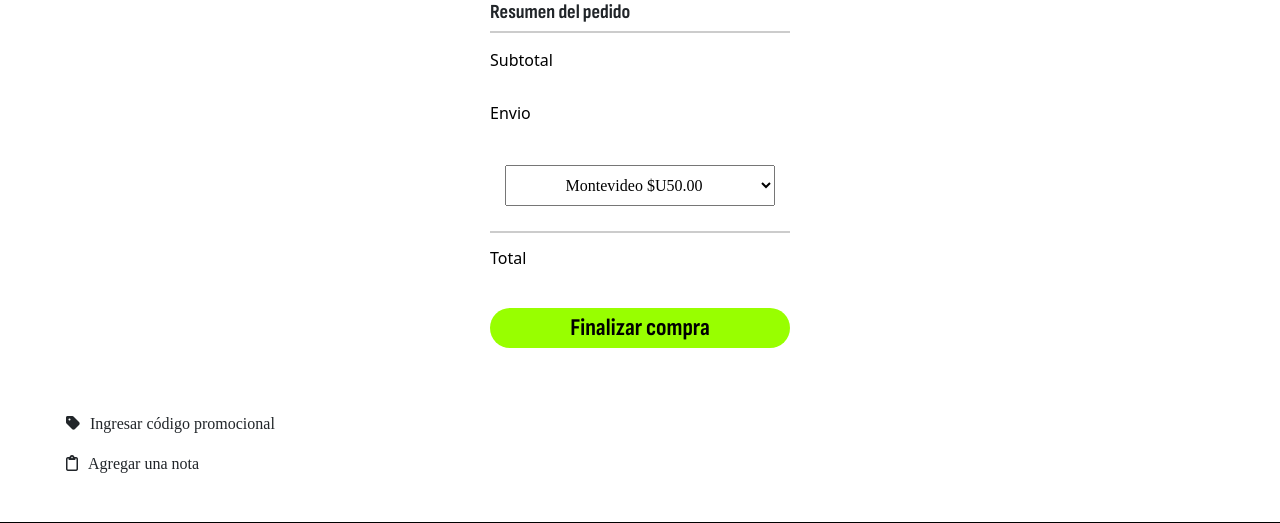
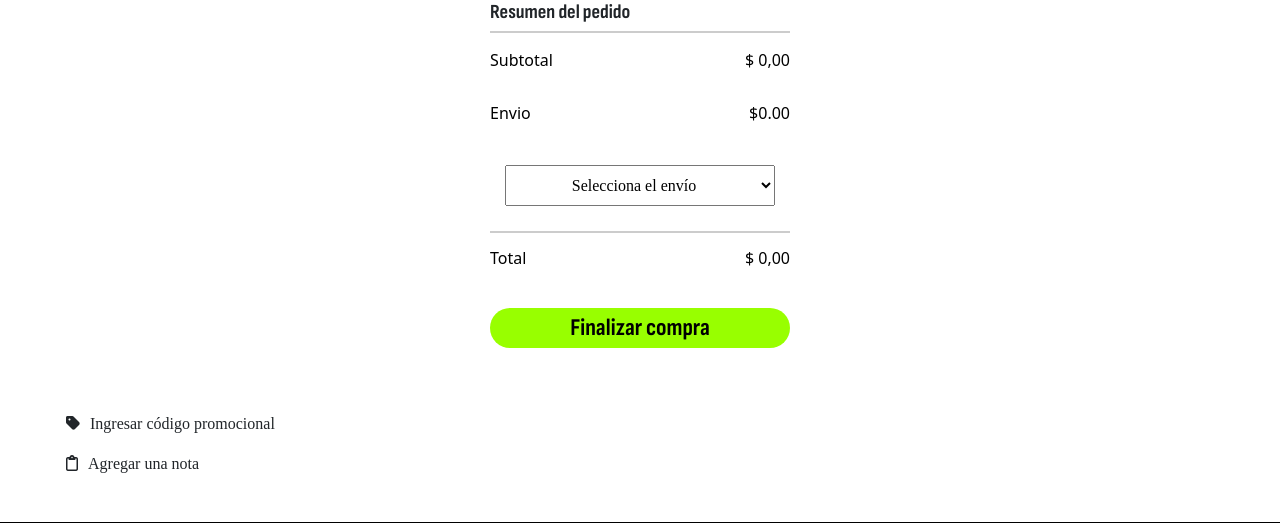
Before and after one commit to elEmperadorAlejandroMagno/FDM-flask, a Flask app: page /cart-page in a window 1280 px wide. Shown: the part 212-735 px from the top of the page. Run offline with Flask 3, Linux system fonts and the light colour scheme; parts of the project's set-up code (start-up, migrations or seed data) failed here and were passed over; some libraries are stand-ins or nearby versions; some web fonts are replaced.

Commit message:
funcitonalidad de cart y cart-page casi terminado. Falta quitar producto

```diff
--- a/static/css/cart.css
+++ b/static/css/cart.css
@@ -178,11 +178,11 @@ p i {
 
 @font-face {
   font-family: Oswald;
-  src: url(../static/fonts/Oswald-VariableFont_wght.ttf);
+  src: url(../fonts/Oswald-VariableFont_wght.ttf);
 }
 @font-face {
   font-family: SofiaSans;
-  src: url(../static/fonts/SofiaSansCondensed-VariableFont_wght.ttf);
+  src: url(../fonts/SofiaSansCondensed-VariableFont_wght.ttf);
 }
 @font-face {
   font-family: SofiaSansBold;
--- a/static/js/utils.js
+++ b/static/js/utils.js
@@ -1,4 +1,4 @@
-export function drawCart(cart) {
+export function drawCartModal(cart) {
   const cartTable = document.querySelector('.table-body');
   const CART_ITEM = cart.map(item => `
     <tr class="white-space"></tr>
@@ -21,6 +21,31 @@ export function drawCart(cart) {
     `).join('');
   cartTable.innerHTML = CART_ITEM;
 }
+
+export function drawCartPage(cart) {
+  const cartTable = document.querySelector('.table-body-2');
+  const CART_ITEM = cart.map(item => `
+    <tr class="white-space"></tr>
+      <tr scope="row" class="table-item">
+        <td class="img-td">
+          <img src="${item.image}" alt="${item.title}">
+        </td>
+        <td class="align-top info-item">
+          <h3>${item.title}</h3>
+          <p>${formatCurrency(item.price)}</p>
+        </td>
+        <td class="align-top num-item"><input type="number" value="${item.quantity}"></td>
+        <td class="align-top price-pack">${formatCurrency(item.price * item.quantity)}</td>
+        <td class="align-top">
+          <button class="btn-danger"><i class="fa-solid fa-trash-can"></i></button>
+        </td>
+      </tr>
+      <tr class="white-space"></tr>
+      <tr class="table-group-divider"></tr>
+    `).join('');
+    cartTable.innerHTML = CART_ITEM;
+}
+
 export function formatCurrency(value) {
   return new Intl.NumberFormat('es-UY', {
     style: 'currency',
@@ -28,6 +53,14 @@ export function formatCurrency(value) {
   }).format(value);
 }
 
+export function parseCurrency(value) {
+  if (typeof value === 'number') {
+    return value;
+  }
+  return parseFloat(value.replace(/[^0-9.-]+/g,""));
+}
+
+
 export function drawSubtotal () {
   let subtotal = localStorage.getItem('cartSubtotal', 0);
   let cartSubtotal = document.querySelector('.cart-subtotal');
--- a/templates/base.html
+++ b/templates/base.html
@@ -117,7 +117,7 @@
 </div>
 </body>
 <script type="module">
-  import { drawCart, formatCurrency, drawSubtotal } from '../static/js/utils.js';
+  import { drawCartModal, formatCurrency, drawSubtotal } from '../static/js/utils.js';
 document.addEventListener('DOMContentLoaded', function() {
 // Adapted from https://stackoverflow.com/a/10162353
   const html = '<!DOCTYPE ' +
@@ -150,9 +150,8 @@ document.addEventListener('DOMContentLoaded', function() {
   const CART = JSON.parse(localStorage.getItem('cart')) || [];
 
   let currentCount = localStorage.getItem('cartCount') || 0;
-  console.log(currentCount);
   document.querySelector('.cart-count').textContent = currentCount;
-  drawCart(CART);
+  drawCartModal(CART);
   drawSubtotal();
 
   const flexContainer = document.querySelector('.flex-container');
--- a/templates/cart.html
+++ b/templates/cart.html
@@ -15,27 +15,8 @@
                     <th scope="col"></th>
                     <th scope="col"></th>
                   </thead>
-                  <tbody class="table-group-divider">
-                    {% for item in cart %}
-                      <tr class="white-space"></tr>
-                      <tr scope="row" class="table-item">
-                        <td class="img-td">
-                          <img src="{{ item.image }}" alt="{{ item.title }}">
-                        </td>
-                        <td class="align-top info-item">
-                          <h3>{{ item.title }}</h3>
-                          <p>{{ item.price | uru }}</p>
-                        </td>
-                        <td class="align-top num-item"><input type="number" value="{{ item.quantity }}"></td>
-                        <td class="align-top price-pack">{{ item.price | uru }} x {{ item.quantity }}</td>
-                        </td>
-                        <td class="align-top">
-                          <button class="btn-danger"><i class="fa-solid fa-trash-can"></i></button>
-                        </td>
-                      </tr>
-                      <tr class="white-space"></tr>
-                      <tr class="table-group-divider"></tr>
-                    {% endfor %}
+                  <tbody class="table-group-divider table-body-2">
+                    <!-- Productos en el carrito -->
                   </tbody>
                 </table>
               </div>
@@ -54,14 +35,16 @@
                   </tr>
                   <tr>
                       <td>Envio</td>
-                      <td id="envio"></td>
+                      <td id="envio">$0.00</td>
                   </tr>
                   <tr>
                       <td colspan="2" class="envio">
-                          <select name="envio" id="envio">
-                              <option value="{{ 50 | uru }}">Montevideo {{ 50 | uru }}</option>
-                              <option value="{{ 50 | uru }}">Ciudad de la Costa {{ 50 | uru }}</option>
-                              <option value="{{ 0 | uru }}">Resto del país $(según la compañía de envio)</option>
+                          <select name="envio" id="inputEnvio">
+                              <option value="0" selected disabled>Selecciona el envío</option>
+                              <option value="50">Montevideo {{ 50 | uru }}</option>
+                              <option value="50">Ciudad de la Costa {{ 50 | uru }}</option>
+                              <option value="0">Retiro del lugar</option>
+                              <option value="0">Resto del país $(según la compañía de envio)</option>
                           </select>
                       </td>
                   </tr>
@@ -103,12 +86,18 @@
   <link href="https://cdn.jsdelivr.net/npm/bootstrap@5.3.3/dist/css/bootstrap.min.css" rel="stylesheet" integrity="sha384-QWTKZyjpPEjISv5WaRU9OFeRpok6YctnYmDr5pNlyT2bRjXh0JMhjY6hW+ALEwIH" crossorigin="anonymous">
   <script src="https://cdn.jsdelivr.net/npm/bootstrap@5.3.3/dist/js/bootstrap.bundle.min.js" integrity="sha384-YvpcrYf0tY3lHB60NNkmXc5s9fDVZLESaAA55NDzOxhy9GkcIdslK1eN7N6jIeHz" crossorigin="anonymous"></script>
 
-  <script>
+  <script type="module">
+    import { formatCurrency, parseCurrency, drawCartPage } from '../static/js/utils.js';
+
+    const CART = JSON.parse(localStorage.getItem('cart')) || [];
+    const SUBTOTAL = JSON.parse(localStorage.getItem('cartSubtotal')) || 0;
+
     document.addEventListener('DOMContentLoaded', () => {
-      const finalBtn = document.querySelector('.finalBtn');
-      finalBtn.addEventListener('click', () => {
-        alert('Compra finalizada');
-      });
+      if (window.location.href.includes('cart-page')) {
+        document.querySelector('.cart-icon').style.display="none";
+      }
+      drawCartPage(CART);
+
       const promoCode = document.querySelector('.promo-code p');
       promoCode.addEventListener('click', () => {
         document.querySelector('.code').classList.toggle('d-none');
@@ -118,11 +107,22 @@
         document.querySelector('.note').classList.toggle('d-none');
       });
 
-      const subtotal = document.getElementById('subtotal');
-      const envio = document.getElementById('envio');
-      const total = document.getElementById('total');
+      const ENVIO = document.getElementById('envio');
+      const INPUT_ENVIO = document.getElementById('inputEnvio');
+      document.getElementById('subtotal').textContent = formatCurrency(SUBTOTAL);
+      document.getElementById('total').textContent = formatCurrency(SUBTOTAL);
 
-      subtotal.textContent = document.querySelectorAll('.price-pack').reduce((acc, item) => acc + parseFloat(item.textContent.replace('$', '').replace('.', '').replace(',', '.')), 0);
+      INPUT_ENVIO.addEventListener('change', () => {
+        const envioValue = parseCurrency(parseFloat(INPUT_ENVIO.value));
+        const subtotalValue = parseCurrency(SUBTOTAL);
+        const TOTAL = subtotalValue + envioValue;
+        ENVIO.textContent = formatCurrency(envioValue);
+        document.getElementById('total').textContent = formatCurrency(TOTAL);
+      });
+      const finalBtn = document.querySelector('.finalBtn');
+      finalBtn.addEventListener('click', () => {
+        alert('Compra finalizada');
+      });
     });
   </script>
 
--- a/templates/product.html
+++ b/templates/product.html
@@ -30,7 +30,7 @@
   <link rel="stylesheet" href="{{ url_for('static', filename='css/product.css') }}">
 
   <script type="module">
-    import { drawCart, formatCurrency, drawSubtotal } from '../static/js/utils.js';
+    import { drawCartModal, formatCurrency, parseCurrency, drawSubtotal, drawCartPage } from '../static/js/utils.js';
     document.addEventListener('DOMContentLoaded', () => {
 
       const mainImg = document.querySelector('.img-container img');
@@ -55,7 +55,7 @@
       const ADDBUTTON = document.querySelector('.addBtn');
       const QUANTITY = parseInt(document.querySelector('#quantity').value);
       const IMG = document.querySelector('.main-image').src;
-      const PRICE = parseFloat(document.querySelector('.price').textContent.replace(/[^0-9.-]+/g,""));
+      const PRICE = parseFloat(parseCurrency(document.querySelector('.price').textContent));
       console.log(PRICE);
       ADDBUTTON.addEventListener('click', () => {
         const PRODUCT = {
@@ -89,7 +89,7 @@
         console.log(subtotal);
         cartCount.innerHTML = count;
         cartSubtotal.innerHTML = formatCurrency(subtotal);
-        drawCart(cart);
+        drawCartModal(cart);
       })
       drawSubtotal();
     });
```
